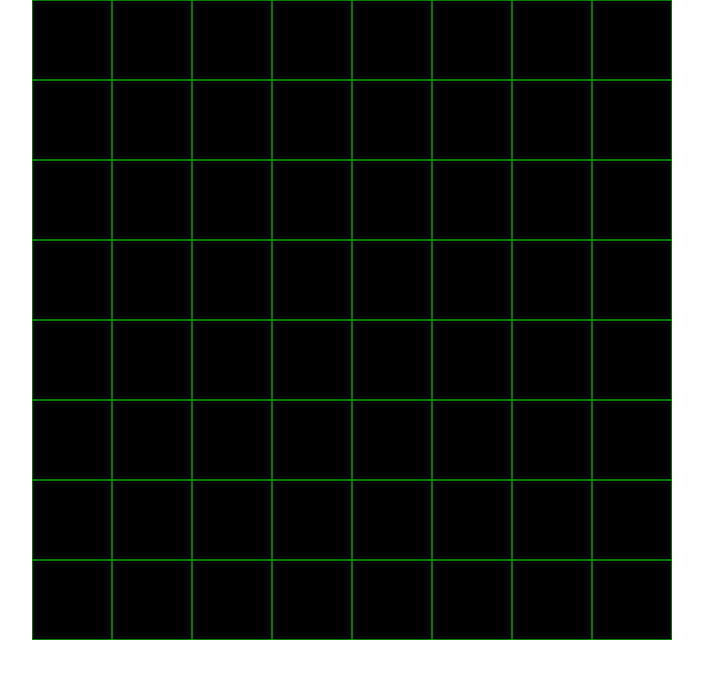
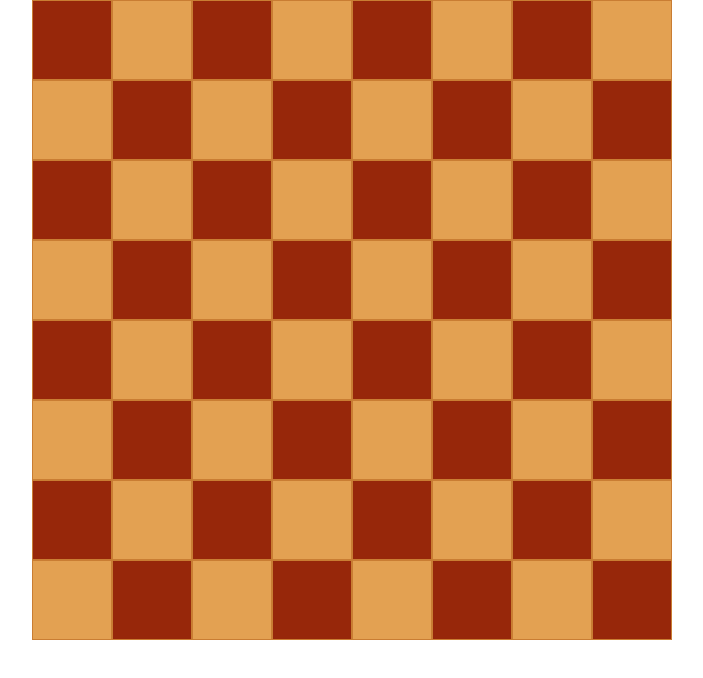
Before and after one commit to DenTheProgrammer/JavaScript, a plain HTML site: page Dz-5/chess.html in a window 1280 px wide. Shown: the whole page, without its empty margins (288-991 px from the left). Drawn offline with Linux system fonts and the light colour scheme.

Commit message:
Cell-colors and cell-numbers

```diff
--- a/Dz-5/css/style.css
+++ b/Dz-5/css/style.css
@@ -8,12 +8,17 @@
 	height: 50vw;
 	margin: 0 auto;
 	display: flex;
+	flex-direction: column-reverse;
 	flex-wrap: wrap;
 }
 .cell{
     height: calc(50vw / 8);
     width: calc(50vw / 8);
-    background: black;
-	border: solid 1px green;
-	display: inline-block;
+	border: solid 1px #c97d33;
 }
+.white{
+	background: #e3a152;
+}
+.black{
+	background: #97270a;
+}
--- a/Dz-5/js/main.js
+++ b/Dz-5/js/main.js
@@ -1,7 +1,32 @@
 var div;
 var board = document.querySelector("div.board");
-for (var i = 0; i < 64; i++) {
-	div = document.createElement("div");
-	div.className = "cell";
-	board.appendChild(div);
+var letters = [, "A", "B", "C", "D", "E", "F", "G", "H"];
+
+
+for (var i = 0; i < 8; i++) {
+	for (var j = 0; j < 4; j++) {
+		if (i % 2 == 0) {
+			div = document.createElement("div");
+			div.classList.add("cell", "white");
+			board.appendChild(div);
+
+			div = document.createElement("div");
+			div.classList.add("cell", "black");
+			board.appendChild(div);
+		} else {
+			div = document.createElement("div");
+			div.classList.add("cell", "black");
+			board.appendChild(div);
+
+			div = document.createElement("div");
+			div.classList.add("cell", "white");
+			board.appendChild(div);
+		}
+	}
 }
+var k=3;
+for (i = 1; i < 9; i++) {
+	for (j = 1; j < 9; j++) {
+		board.childNodes[k++].classList.add(letters[i]+j);
+	}
+}
```
